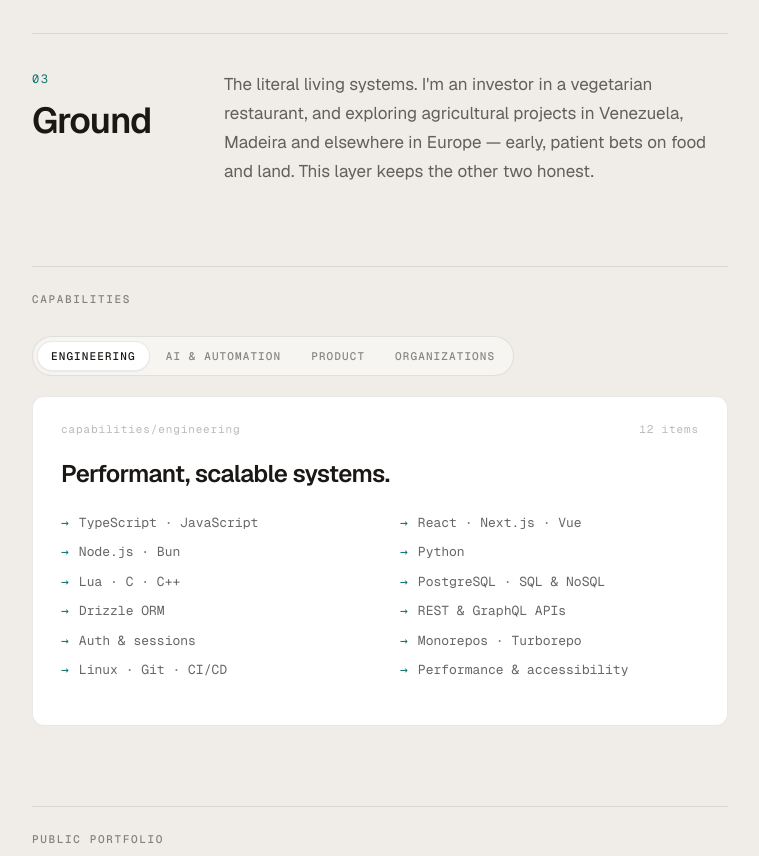
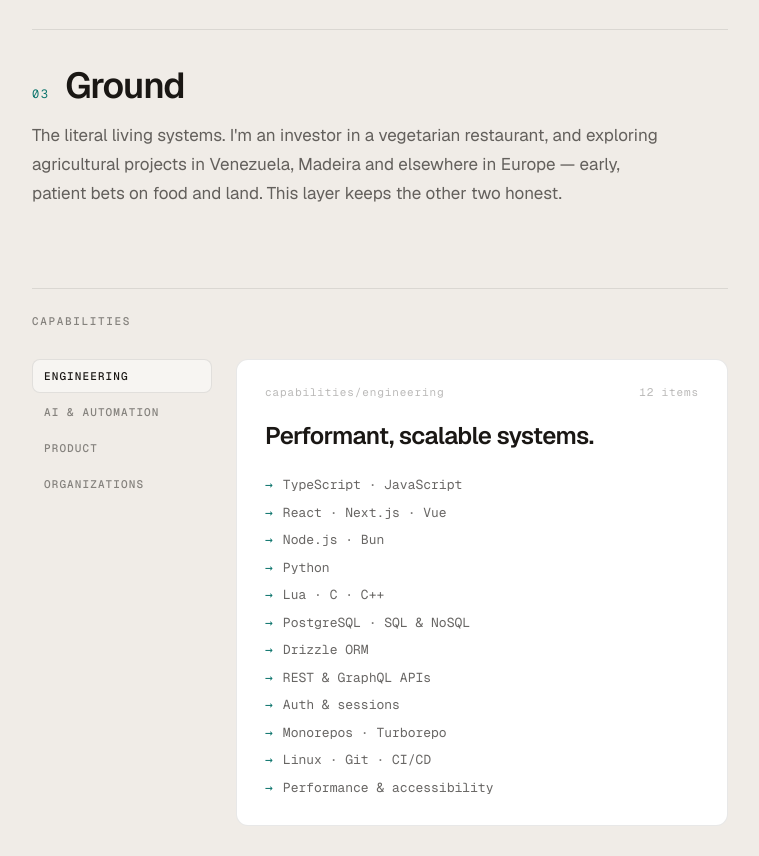
Before and after one commit to januarionclx/januarionclx.github.io, a website: page index.html in a window 1280 px wide. Shown: the part 1941-2797 px from the top of the page, without its empty margins (260-1019 px from the left). Drawn offline with nearby package versions, Linux system fonts and the light colour scheme.

Commit message:
layers titled above content, capabilities as vertical docs nav, hero left-aligned with teal living-systems

```diff
--- a/index.html
+++ b/index.html
@@ -52,7 +52,7 @@
 
     <!-- Hero -->
     <header class="hero">
-      <h1 class="hero-title">I build living systems.</h1>
+      <h1 class="hero-title">I build <span class="accent">living systems</span>.</h1>
       <p class="hero-sub">Software that ships. Organizations that run themselves. And the land and food they all depend on.</p>
     </header>
 
@@ -125,6 +125,7 @@
       <div class="section-grid">
         <h2 class="section-title">Capabilities</h2>
         <div class="section-body" style="max-width: none;">
+          <div class="cap-layout">
             <div class="tabs" role="tablist" aria-label="Capability areas" id="capTabs">
               <div class="tab-highlight" id="tabHighlight"></div>
               <button class="tab" role="tab" aria-selected="true" data-key="engineering">Engineering</button>
@@ -139,6 +140,7 @@
               </div>
               <p class="panel-statement" id="panelStatement"></p>
               <div class="skills-grid" id="skillsGrid"></div>
+            </div>
           </div>
         </div>
       </div>
@@ -274,7 +276,7 @@
         items: [
           'LLM application design', 'OpenAI & Anthropic APIs', 'AI agents & tool use', 'RAG & retrieval',
           'Prompt engineering', 'Chat assistants & GPTs', 'Workflow automation', 'Browser automation & scraping',
-          'Back-office & invoicing automation', 'Data pipelines', 'AI product development', 'Evals & reliability'
+          'Back-office automation', 'Data pipelines', 'AI product development', 'Evals & reliability'
         ]
       },
       product: {
@@ -360,8 +362,10 @@
     var highlight = document.getElementById('tabHighlight');
 
     function moveHighlight(btn) {
+      highlight.style.left = btn.offsetLeft + 'px';
+      highlight.style.top = btn.offsetTop + 'px';
       highlight.style.width = btn.offsetWidth + 'px';
-      highlight.style.transform = 'translateX(' + btn.offsetLeft + 'px)';
+      highlight.style.height = btn.offsetHeight + 'px';
     }
 
     tabsEl.querySelectorAll('.tab').forEach(function (btn) {
--- a/styles.css
+++ b/styles.css
@@ -199,17 +199,17 @@ header {
   font-size: 1rem;
 }
 
-header.hero {
-  text-align: center;
-}
-
 .hero-title {
   font-style: italic;
   font-weight: 600;
   font-size: clamp(2.875rem, 8.5vw, 6rem);
   line-height: 1.05;
   letter-spacing: -0.045em;
-  margin: 0 auto 1.75rem;
+  margin: 0 0 1.75rem;
+}
+
+.hero-title .accent {
+  color: var(--accent);
 }
 
 .hero-sub {
@@ -218,7 +218,6 @@ header.hero {
   color: var(--text-secondary);
   max-width: 46ch;
   letter-spacing: -0.01em;
-  margin: 0 auto;
 }
 
 /* Stat row */
@@ -324,9 +323,6 @@ a.text-link:hover {
    LAYERS (01 / 02 / 03)
    ------------------------------------------------------------ */
 .layer {
-  display: grid;
-  grid-template-columns: 160px 1fr;
-  gap: 2rem;
   border-top: 1px solid var(--border);
   padding: 2.25rem 0;
 }
@@ -337,8 +333,9 @@ a.text-link:hover {
 
 .layer-head {
   display: flex;
-  flex-direction: column;
-  gap: 0.75rem;
+  align-items: baseline;
+  gap: 1rem;
+  margin-bottom: 1rem;
 }
 
 .layer-num {
@@ -463,22 +460,18 @@ a.work-item:hover .work-arrow {
 /* ------------------------------------------------------------
    CAPABILITIES — segmented tabs + rewriting panel
    ------------------------------------------------------------ */
+.cap-layout {
+  display: grid;
+  grid-template-columns: 180px 1fr;
+  gap: 1.5rem;
+  align-items: start;
+}
+
 .tabs {
   position: relative;
-  display: inline-flex;
+  display: flex;
+  flex-direction: column;
   gap: 0.125rem;
-  background: var(--surface-active);
-  border: 1px solid var(--border);
-  border-radius: 99px;
-  padding: 0.25rem;
-  margin-bottom: 1.25rem;
-  max-width: 100%;
-  overflow-x: auto;
-  scrollbar-width: none;
-}
-
-.tabs::-webkit-scrollbar {
-  display: none;
 }
 
 .tab {
@@ -489,8 +482,9 @@ a.work-item:hover .work-arrow {
   text-transform: uppercase;
   letter-spacing: 0.1em;
   font-weight: 500;
-  padding: 0.5rem 0.875rem;
-  border-radius: 99px;
+  text-align: left;
+  padding: 0.625rem 0.75rem;
+  border-radius: 8px;
   color: var(--text-muted);
   background: none;
   border: none;
@@ -509,15 +503,11 @@ a.work-item:hover .work-arrow {
 
 .tab-highlight {
   position: absolute;
-  top: 0.25rem;
-  left: 0;
-  height: calc(100% - 0.5rem);
-  background: var(--card-bg);
+  background: var(--surface-active);
   border: 1px solid var(--border);
-  border-radius: 99px;
+  border-radius: 8px;
   z-index: 0;
-  transition: transform 0.3s cubic-bezier(0.16, 1, 0.3, 1), width 0.3s cubic-bezier(0.16, 1, 0.3, 1);
-  box-shadow: 0 1px 2px rgba(0, 0, 0, 0.05);
+  transition: all 0.3s cubic-bezier(0.16, 1, 0.3, 1);
 }
 
 .skills-panel {
@@ -553,8 +543,8 @@ a.work-item:hover .work-arrow {
 
 .skills-grid {
   display: grid;
-  grid-template-columns: repeat(2, 1fr);
-  gap: 0.625rem 2.5rem;
+  grid-template-columns: 1fr;
+  gap: 0.5rem;
 }
 
 .skill-item {
@@ -578,11 +568,24 @@ a.work-item:hover .work-arrow {
   text-overflow: ellipsis;
 }
 
-@media (max-width: 600px) {
-  .skills-grid {
+@media (max-width: 820px) {
+  .cap-layout {
     grid-template-columns: 1fr;
+    gap: 1rem;
   }
 
+  .tabs {
+    flex-direction: row;
+    overflow-x: auto;
+    scrollbar-width: none;
+  }
+
+  .tabs::-webkit-scrollbar {
+    display: none;
+  }
+}
+
+@media (max-width: 600px) {
   .skills-panel {
     padding: 1.25rem;
     min-height: 0;
```
Lines whose indentation alone changed are shown as unchanged.
